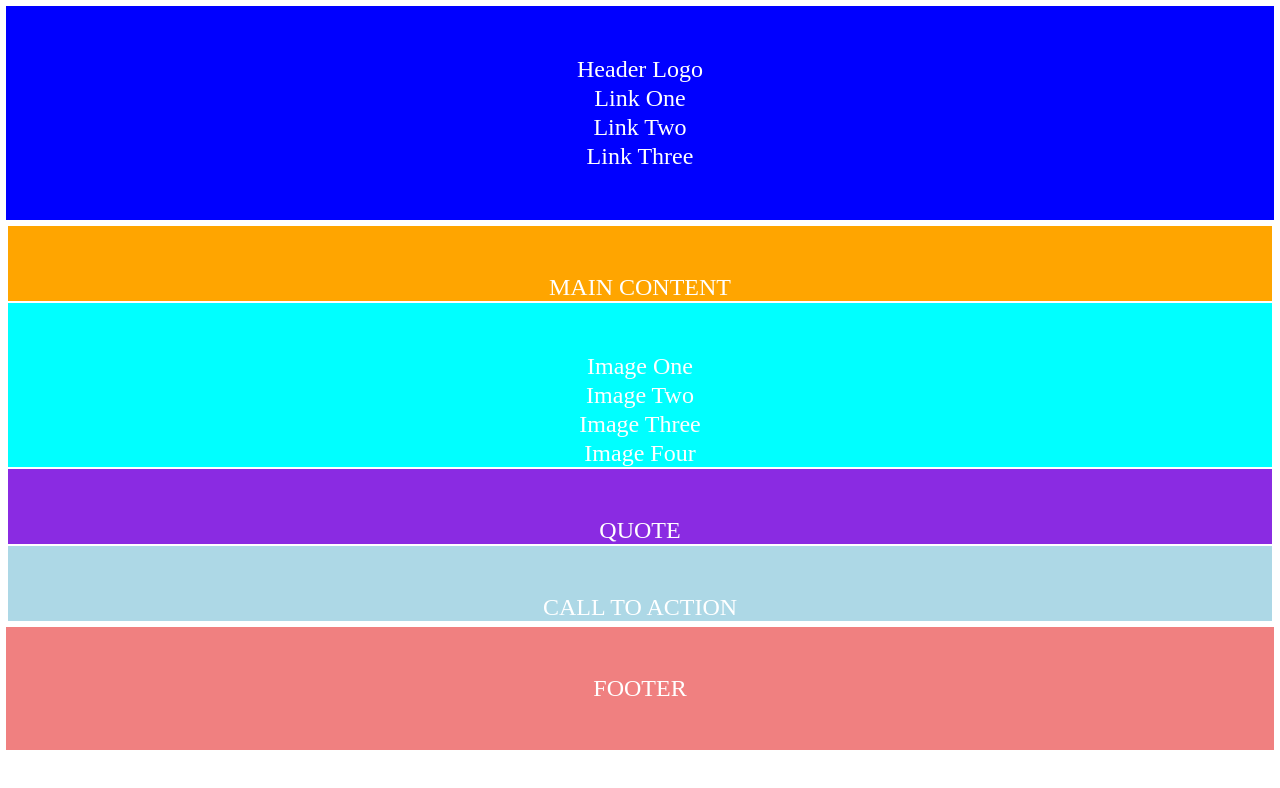
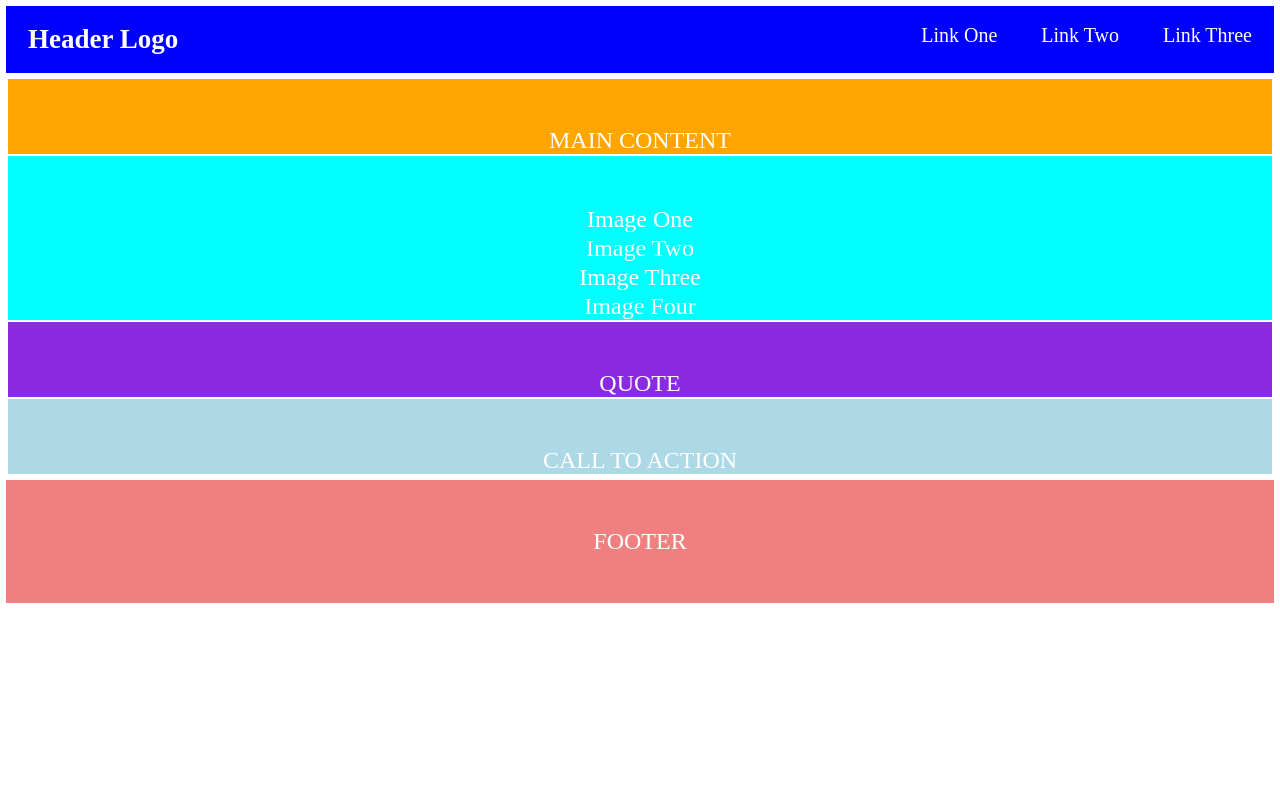
Before and after one commit to Amritkhangura/landing-page, a plain HTML site: page index.html in a window 1280 px wide. Drawn offline with Linux system fonts and the light colour scheme.

Commit message:
Completing Header

```diff
--- a/style.css
+++ b/style.css
@@ -13,8 +13,11 @@ flex-direction: column;
 
 .flex-header {
   background-color: blue;
-  padding-top: 3rem;
-  padding-bottom: 3rem;
+  padding-top: 1rem;
+  padding-bottom: 1rem;
+  display: flex;
+  font-size: 20px;
+  align-content: center;
 }
 
 .first-column {
@@ -42,3 +45,26 @@ padding-top: 3rem;
   padding-top: 3rem;
   padding-bottom: 3rem;
 }
+
+.link-one {
+  margin-left: auto;
+
+  padding-left: 20px;
+  padding-right: 20px;
+}
+.link-two {
+
+  padding-left: 20px;
+  padding-right: 20px;
+}
+.link-three {
+
+  padding-left: 20px;
+  padding-right: 20px;
+}
+.header-logo {
+  font-size: 27px;
+  font-weight: bold;
+  padding-left: 20px;
+  padding-right: 20px;
+}
```
